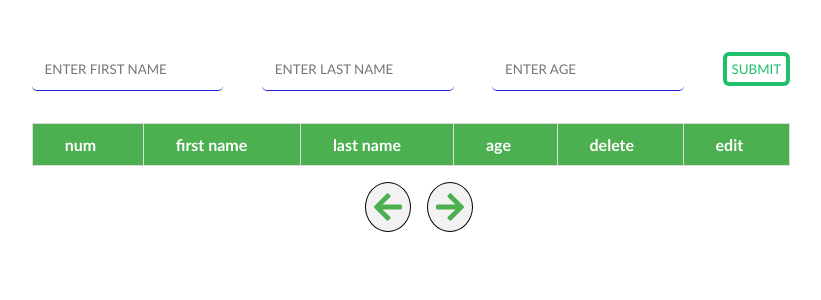
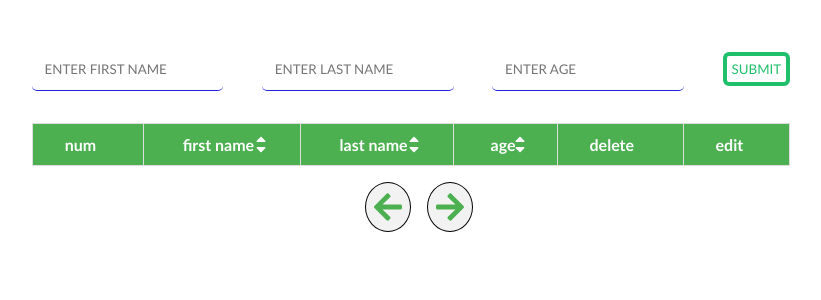
Before and after one commit to GAZACODER/clients_data, a React (Create React App) app: page / in a window 1280 px wide. Shown: the top 300 px of the page, without its empty margins (229-1050 px from the left). Built offline with nearby package versions, Linux system fonts and the light colour scheme.

Commit message:
Perform the sorting feature on the client data, where the order is ascending and descending #17

```diff
--- a/src/App.js
+++ b/src/App.js
@@ -16,8 +16,25 @@ const App = () => {
     if (!firstName || !LastName || !age) {
       SweetAlert.GetAlert('Check data please', 'OK', 'Error!');
     } else {
-      setData([...data, { firstName, LastName, age }]);
-      StorageData.AddLocal([...data, { firstName, LastName, age }]);
+      setData([
+        ...data,
+        {
+          id: data.length > 0 ? data[data.length - 1].id + 1 : 0,
+          firstName,
+          LastName,
+          age,
+        },
+      ]);
+
+      StorageData.AddLocal([
+        ...data,
+        {
+          id: data.length > 0 ? data[data.length - 1].id + 1 : 0,
+          firstName,
+          LastName,
+          age,
+        },
+      ]);
     }
   };
 
--- a/src/components/Table/index.jsx
+++ b/src/components/Table/index.jsx
@@ -3,17 +3,60 @@ import './style.css';
 import StorageData from '../../utils/LocalStorage';
 import SweetAlert from '../../utils/SweetAlert';
 import { FontAwesomeIcon } from '@fortawesome/react-fontawesome';
-import { faArrowLeft, faArrowRight } from '@fortawesome/free-solid-svg-icons';
+import {
+  faArrowLeft,
+  faArrowRight,
+  faSortDown,
+  faSortUp,
+} from '@fortawesome/free-solid-svg-icons';
 
 let newData = [];
 const Table = ({ data, changeData }) => {
   const [page, setPage] = useState(0);
-  const handelDelete = (i) => {
+
+  const icon = (sortedColumn, type) =>
+    type === 'up' ? (
+      <FontAwesomeIcon
+        className="Sorting__icon"
+        icon={faSortUp}
+        color="white"
+        onClick={() => setSorted(sortedColumn, type)}
+      />
+    ) : (
+      <FontAwesomeIcon
+        className="Sorting__icon"
+        icon={faSortDown}
+        color="white"
+        onClick={() => setSorted(sortedColumn, type)}
+      />
+    );
+
+  const handelDelete = (deleteId) => {
+    console.log(deleteId);
     SweetAlert.ConfirmWithAlert(() => {
-      newData = data.filter((x, index) => index !== i);
+      newData = data.filter(({ id }) => id !== deleteId);
       changeData(newData);
       StorageData.AddLocal(newData);
     }, 'warning');
+  };
+
+  const setSorted = (sortedColumn, type) => {
+    const comparer = (a, b) => {
+      if (sortedColumn === 'firstName' || sortedColumn === 'LastName') {
+        if (type === 'up') {
+          return a[sortedColumn].localeCompare(b[sortedColumn]);
+        } else return b[sortedColumn].localeCompare(a[sortedColumn]);
+      } else {
+        console.log(sortedColumn);
+        if (type === 'down') {
+          return Number(a[sortedColumn]) > Number(b[sortedColumn]) ? 1 : -1;
+        } else {
+          return Number(a[sortedColumn]) < Number(b[sortedColumn]) ? 1 : -1;
+        }
+      }
+    };
+
+    changeData([...data].sort(comparer));
   };
 
   const handelEdit = () => {};
@@ -22,16 +65,40 @@ const Table = ({ data, changeData }) => {
       <table className="table__todo">
         <tr>
           <th>num </th>
-          <th>first name</th>
-          <th>last name</th>
-          <th>age</th>
+          <th>
+            <div className="Th__Sorting">
+              first name
+              <div className="Sorting">
+                {icon('firstName', 'up')}
+                {icon('firstName', 'down')}
+              </div>
+            </div>
+          </th>
+          <th>
+            <div className="Th__Sorting">
+              last name
+              <div className="Sorting">
+                {icon('LastName', 'up')}
+                {icon('LastName', 'down')}
+              </div>
+            </div>
+          </th>
+          <th>
+            <div className="Th__Sorting">
+              age
+              <div className="Sorting">
+                {icon('age', 'up')}
+                {icon('age', 'down')}
+              </div>
+            </div>
+          </th>
           <th>delete</th>
           <th>edit</th>
         </tr>
 
         {data &&
           data.map(
-            ({ firstName, LastName, age }, index) =>
+            ({ id, firstName, LastName, age }, index) =>
               index >= page &&
               index <= page + 6 && (
                 <tr key={index}>
@@ -41,7 +108,7 @@ const Table = ({ data, changeData }) => {
                   <td>{age}</td>
                   <td>
                     <button
-                      onClick={() => handelDelete(index)}
+                      onClick={() => handelDelete(id)}
                       className="table__todo__delete__btn"
                     >
                       delete
--- a/src/components/Table/style.css
+++ b/src/components/Table/style.css
@@ -47,3 +47,20 @@
   background-color: #f2f2f2;
   cursor: pointer;
 }
+
+.Sorting {
+  display: flex;
+  flex-direction: column;
+  justify-content: center;
+  align-items: center;
+}
+.Th__Sorting {
+  display: flex;
+  justify-content: space-evenly;
+  align-items: center;
+}
+
+.Sorting__icon {
+  cursor: pointer;
+  margin: -0.4rem;
+}
```
